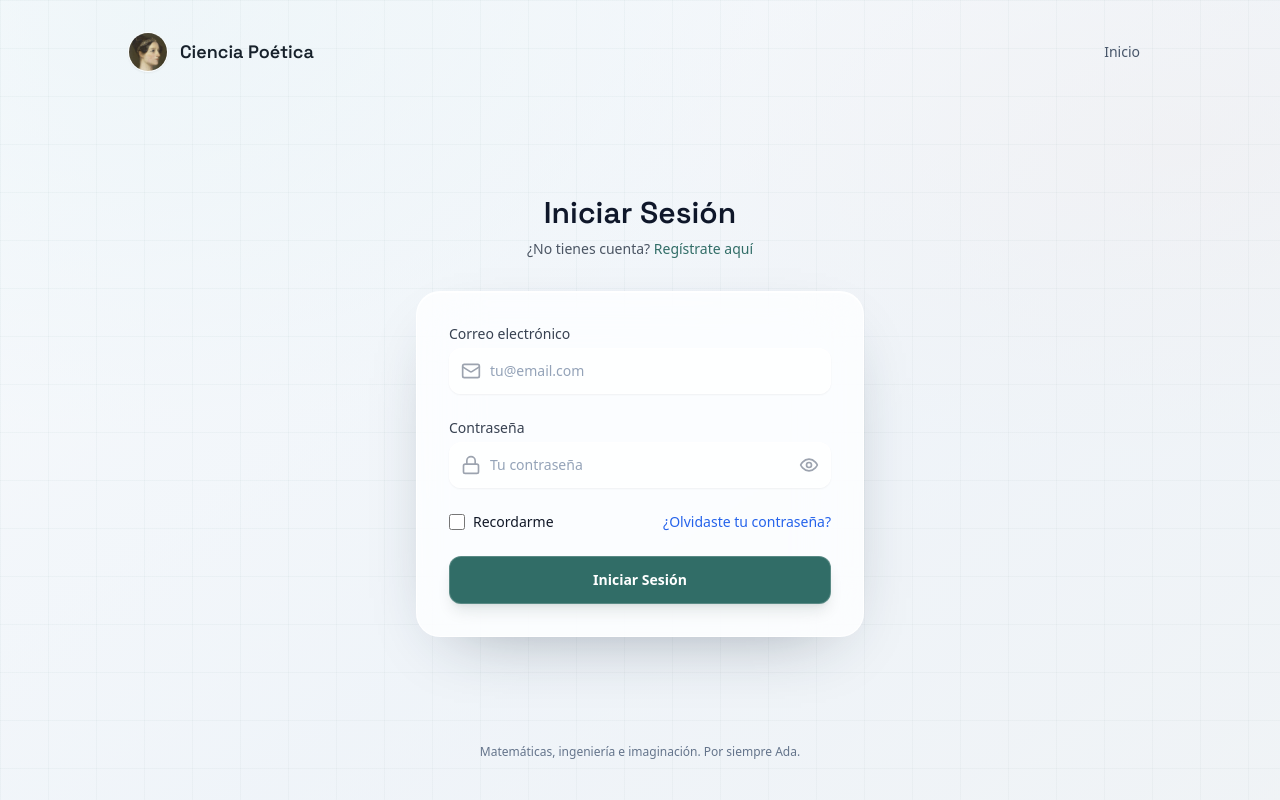
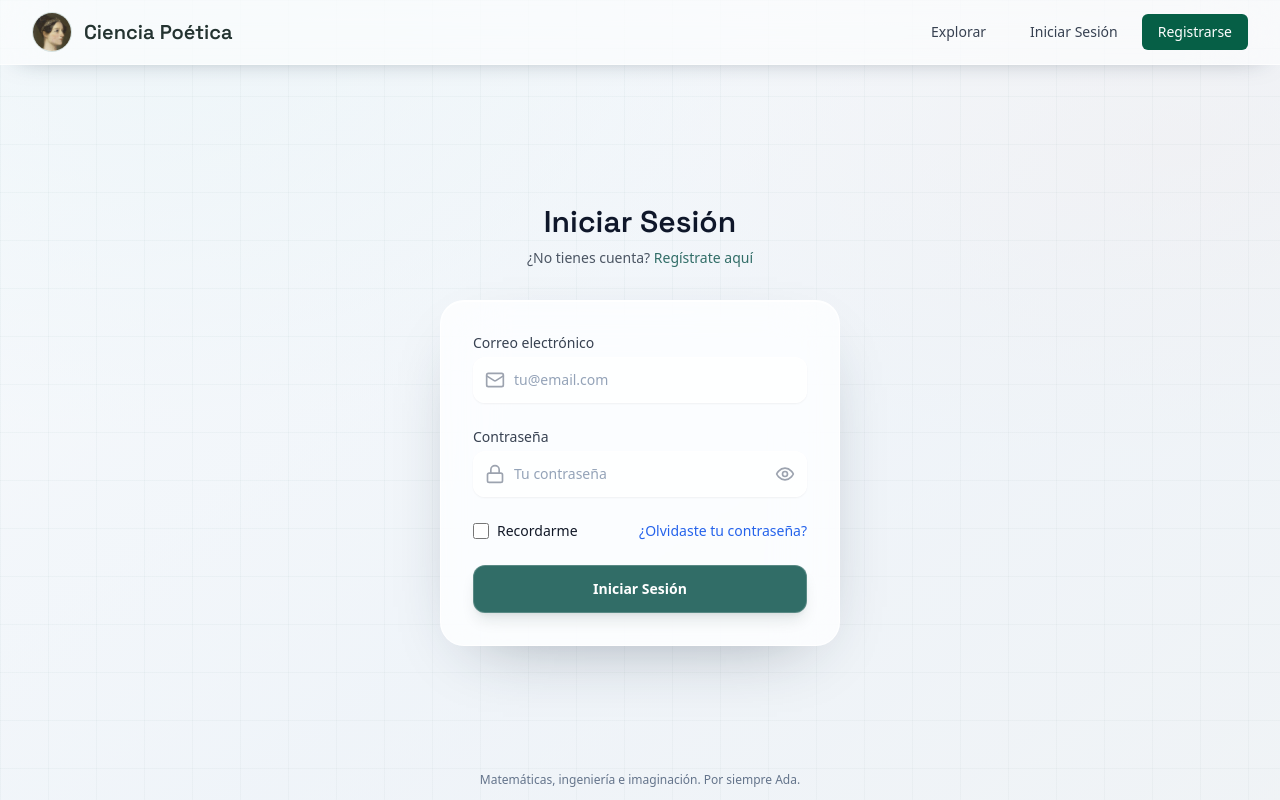
Before and after one commit to JordanBlancas/CienciaPoetica, a Next.js app: page /auth/login in a window 1280 px wide. Built offline with nearby package versions, Linux system fonts and the light colour scheme; no server answers.

Commit message:
Use shared Navbar on auth pages

```diff
--- a/components/AuthShell.tsx
+++ b/components/AuthShell.tsx
@@ -1,29 +1,14 @@
-import Image from 'next/image'
-import Link from 'next/link'
+import Navbar from '@/components/Navbar'
 
 export default function AuthShell({ children }: { children: React.ReactNode }) {
   return (
-    <div className="glass-page relative flex min-h-screen flex-col overflow-hidden px-4 py-6 sm:px-6 sm:py-8">
+    <div className="glass-page relative flex min-h-screen flex-col overflow-hidden">
       <div aria-hidden="true" className="pointer-events-none absolute inset-0 bg-[linear-gradient(rgba(49,109,103,0.035)_1px,transparent_1px),linear-gradient(90deg,rgba(49,109,103,0.035)_1px,transparent_1px)] bg-[size:48px_48px]" />
-      <header className="relative mx-auto flex w-full max-w-5xl items-center justify-between">
-        <Link href="/" className="flex items-center gap-3">
-          <Image
-            src="/images/ada-lovelace.png"
-            alt="Retrato de Ada Lovelace"
-            width={40}
-            height={40}
-            className="h-10 w-10 rounded-full border border-white/80 object-cover object-[50%_28%] shadow-sm"
-          />
-          <span className="font-serif text-lg font-semibold text-[#17212b]">Ciencia Poética</span>
-        </Link>
-        <Link href="/" className="rounded-full px-3 py-2 text-sm font-medium text-slate-600 transition hover:bg-white/60 hover:text-slate-900">
-          Inicio
-        </Link>
-      </header>
-      <main className="relative mx-auto flex w-full max-w-md flex-1 flex-col justify-start py-4 sm:justify-center sm:py-8">
+      <Navbar />
+      <main className="relative mx-auto flex w-full max-w-md flex-1 flex-col justify-start px-4 py-6 sm:justify-center sm:px-6 sm:py-8">
         {children}
       </main>
-      <footer className="relative py-2 text-center text-xs text-slate-500">
+      <footer className="relative px-4 py-3 text-center text-xs text-slate-500">
         Matemáticas, ingeniería e imaginación. Por siempre Ada.
       </footer>
     </div>
```
